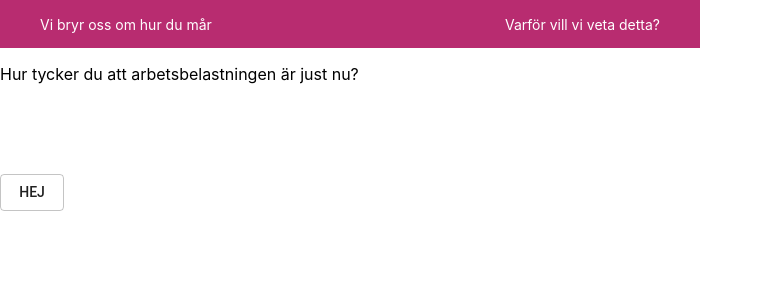
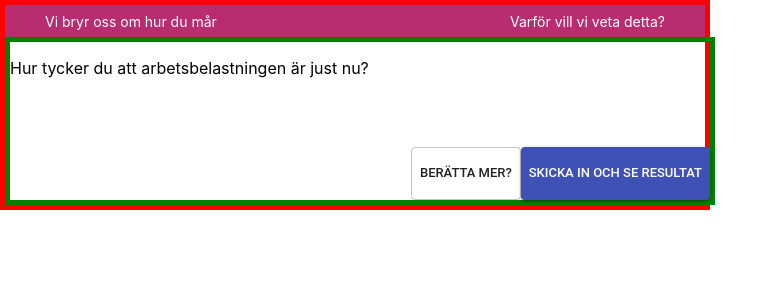
Before and after one commit to JohannesAlmroth/2lips, a React (Create React App) app: page / in a window 1280 px wide. Shown: the top 300 px of the page, without its empty margins (0-778 px from the left). Built offline with nearby package versions, Linux system fonts and the light colour scheme.

Commit message:
Google docs commit

```diff
--- a/src/App.js
+++ b/src/App.js
@@ -6,7 +6,6 @@ import styled from 'styled-components';
 function App() {
   return (
     <Survey />
-
   );
 }
 
--- a/src/components/Survey.js
+++ b/src/components/Survey.js
@@ -5,11 +5,14 @@ import Button from '@material-ui/core/Button';
 const Wrapper = styled.div`
 	width: 700px;
 	height: 200px;
+	display: flex;
+	flex-direction: column;
+	border: 5px solid red;
 `;
 
 const Header = styled.div`
 	background: rgb(184, 44, 112);
-	height: 3em;
+	height: 2em;
 	width: 100%;
 	display: flex;
 	justify-content: space-between;
@@ -28,12 +31,14 @@ const Body = styled.div`
 	height: 100%;
 	display: flex;
 	flex-direction: column;
+	border: 5px solid green;
 `;
 
 const ButtonGroup = styled.div`
 	height: 100%;
 	width: 100%;
-	align-self: flex-end;
+	display: flex;
+	justify-content: flex-end;
 `;
 
 const InputWrapper = styled.div`
@@ -57,8 +62,11 @@ function Survey() {
 				</InputWrapper>
 
 				<ButtonGroup>
-					<Button variant="outlined">
-						Hej
+					<Button variant="outlined" size="small">
+						Berätta mer?
+					</Button>
+					<Button variant="contained" size="small" color="primary">
+						Skicka in och se resultat
 					</Button>
 				</ButtonGroup>
 
```
